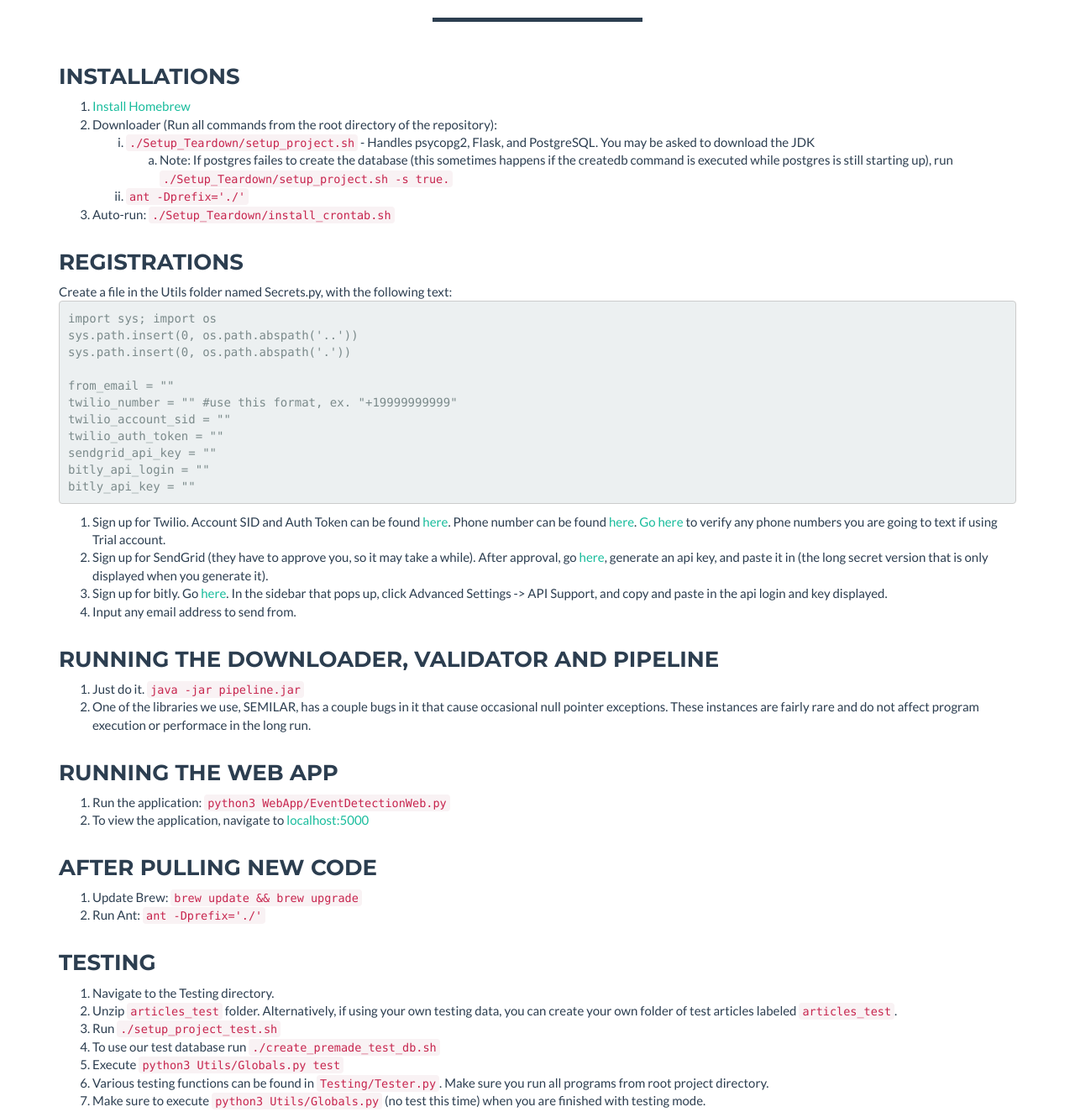
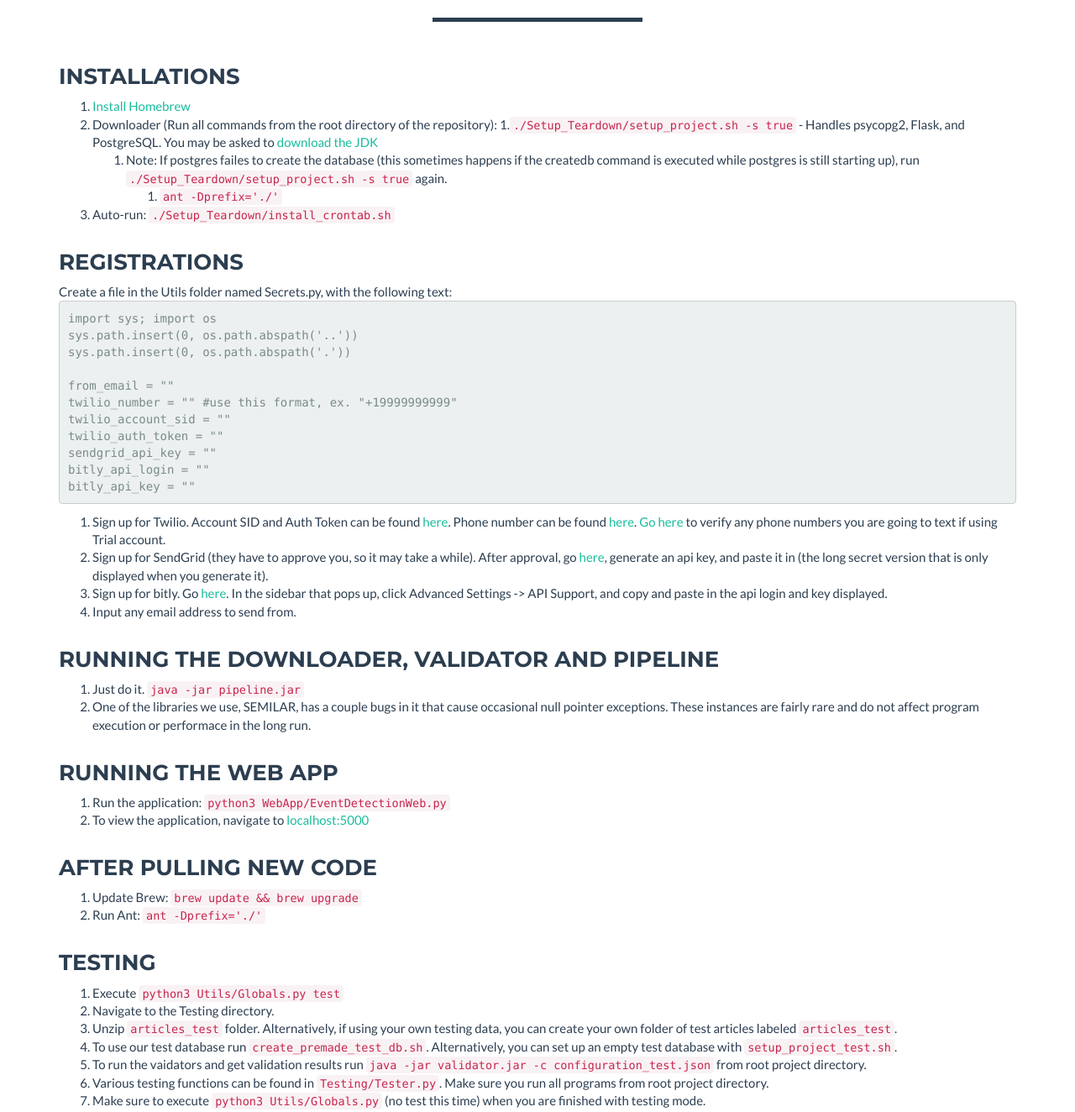
Before and after one commit to beallej/event-detection, a plain HTML site: page index.html in a window 1280 px wide. Shown: the part 3220-4544 px from the top of the page at 84% size. Drawn offline with nearby package versions, Linux system fonts and the light colour scheme.

Commit message:
Update index.html

```diff
--- a/index.html
+++ b/index.html
@@ -228,15 +228,15 @@
                     <ol>
                         <li><a href="http://brew.sh/">Install Homebrew</a></li>
                         <li>Downloader (Run all commands from the root directory of the repository):
-                            <ol type="i">
-                                <li><code>./Setup_Teardown/setup_project.sh</code> - Handles psycopg2, Flask, and PostgreSQL. You may be asked to download the JDK
-                                    <ol type="a">
-                                        <li>Note: If postgres failes to create the database (this sometimes happens if the createdb command is executed while postgres is still starting up), run <code>./Setup_Teardown/setup_project.sh -s true.</code></li>
-                                    </ol>
-                                </li>
-                                <li><code>ant -Dprefix='./'</code></li>
-                            </ol>
-                        </li>
+                        1.<code>./Setup_Teardown/setup_project.sh -s true</code> - Handles psycopg2, Flask, and PostgreSQL. You may be asked to <a href="http://www.oracle.com/technetwork/java/javase/downloads/jdk8-downloads-2133151.html">download the JDK</a>
+
+                        <ol>
+                        <li>Note: If postgres failes to create the database (this sometimes happens if the createdb command is executed while postgres is still starting up), run <code>./Setup_Teardown/setup_project.sh -s true</code> again.
+
+                        <ol>
+                            <li><code>ant -Dprefix='./'</code></li>
+                        </ol></li>
+                        </ol></li>
                         <li>Auto-run: <code>./Setup_Teardown/install_crontab.sh</code></li>
                     </ol>
                 </div>
@@ -296,13 +296,13 @@ bitly_api_key = ""</pre>
                 <div class="col-lg-12">
                     <h3>Testing</h3>
                     <ol>
-                        <li>Navigate to the Testing directory.</li>
-                        <li>Unzip <code>articles_test</code> folder. Alternatively, if using your own testing data, you can create your own folder of test articles labeled <code>articles_test</code>.</li>
-                        <li>Run <code>./setup_project_test.sh</code></li>
-                        <li>To use our test database run <code>./create_premade_test_db.sh</code></li>
-                        <li>Execute <code>python3 Utils/Globals.py test</code></li>
-                        <li>Various testing functions can be found in <code>Testing/Tester.py</code>. Make sure you run all programs from root project directory.</li>
-                        <li>Make sure to execute <code>python3 Utils/Globals.py</code> (no test this time) when you are finished with testing mode.</li>
+                    <li>Execute <code>python3 Utils/Globals.py test</code></li>
+                    <li>Navigate to the Testing directory.</li>
+                    <li>Unzip <code>articles_test</code> folder. Alternatively, if using your own testing data, you can create your own folder of test articles labeled <code>articles_test</code>.</li>
+                    <li>To use our test database run <code>create_premade_test_db.sh</code>. Alternatively, you can set up an empty test database with <code>setup_project_test.sh</code>.</li>
+                    <li>To run the vaidators and get validation results  run <code>java -jar validator.jar -c configuration_test.json</code> from root project directory.</li>
+                    <li>Various testing functions can be found in <code>Testing/Tester.py</code>. Make sure you run all programs from root project directory.</li>
+                    <li>Make sure to execute <code>python3 Utils/Globals.py</code> (no test this time) when you are finished with testing mode.</li>
                     </ol>
                 </div>
             </div>
```
